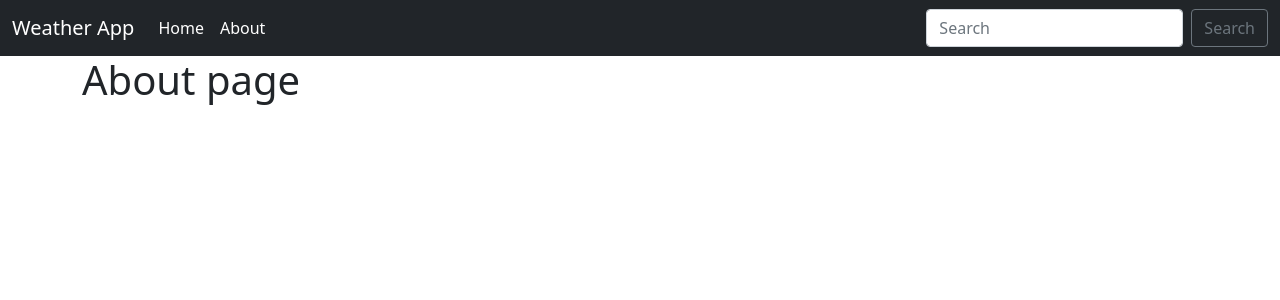
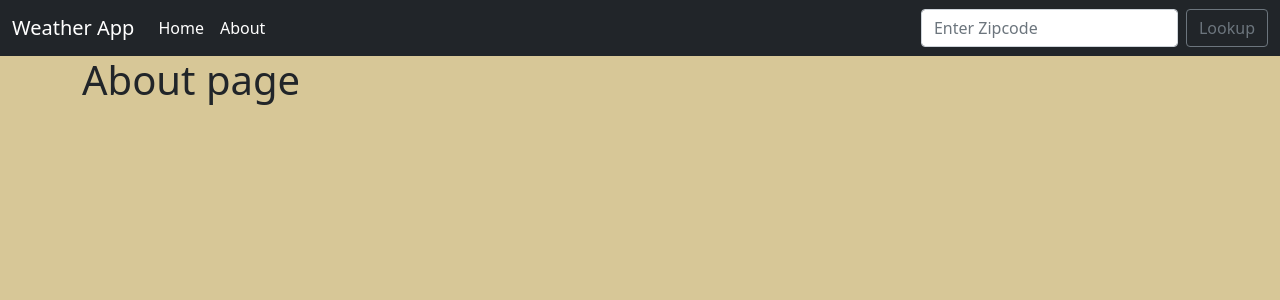
Before and after one commit to emiledurham/djweather, a Django app: page /about in a window 1280 px wide. Shown: the top 300 px of the page. Run offline with Django 3.2, Linux system fonts and the light colour scheme.

Commit message:
bootstrapped etc

```diff
--- a/lookup/static/styles/main.css
+++ b/lookup/static/styles/main.css
@@ -1,26 +1,18 @@
 html, body {
-    background-color: teal;
+    background-color: #d7c797
 }
 
+.wbox {
+    margin: 50px;
+    padding: 50px;
+    border-radius: 15px;
 
-/* Add a black background color to the top navigation */
-.topnav {
-  background-color: gray;
-  overflow: hidden;
 }
 
-/* Style the links inside the navigation bar */
-.topnav a {
-  float: left;
-  color: #f2f2f2;
-  text-align: center;
-  padding: 14px 16px;
-  text-decoration: none;
-  font-size: 17px;
-}
-
-/* Change the color of links on hover */
-.topnav a:hover {
-  background-color: #ddd;
-  color: black;
-}
+.good {background-color: #368d33;}
+.moderate {background-color: #FFFF00;}
+.usg {background-color: #FF9900;}
+.unhealthy {background-color: #FF0000 ;}
+.veryunhealthy {background-color: #990066;}
+.hazardous {background-color: #660000;}
+.error {background-color: #d29958;}
--- a/lookup/templates/base.html
+++ b/lookup/templates/base.html
@@ -7,7 +7,7 @@
 
     <!-- Bootstrap CSS -->
     <link href="https://cdn.jsdelivr.net/npm/bootstrap@5.0.0-beta2/dist/css/bootstrap.min.css" rel="stylesheet" integrity="sha384-BmbxuPwQa2lc/FVzBcNJ7UAyJxM6wuqIj61tLrc4wSX0szH/Ev+nYRRuWlolflfl" crossorigin="anonymous">
-
+    <link href="../static/styles/main.css" rel="stylesheet">
     <title>Weather app!</title>
   </head>
   <body>
@@ -26,14 +26,14 @@
               <a class="nav-link active" href="{% url 'about' %}">About</a>
             </li>
           </ul>
-      <form class="d-flex">
-        <input class="form-control me-2" type="search" placeholder="Search" aria-label="Search">
-        <button class="btn btn-outline-secondary" type="submit">Search</button>
+          <form action="{% url 'home' %}"class="d-flex" method="POST">
+            {% csrf_token %}
+            <input class="form-control me-2" type="search" placeholder="Enter Zipcode" aria-label="Search" name="zipcode">
+            <button class="btn btn-outline-secondary" type="submit">Lookup</button>
           </form>
         </div>
       </div>
     </nav>
-
   <div class="container">
       {% block content %}{% endblock %}
   </div>
--- a/lookup/views.py
+++ b/lookup/views.py
@@ -1,10 +1,88 @@
 from django.shortcuts import render
+import datetime
+import os
 
 # Create your views here.
 
+api_key = os.environ['DJWEATHER_API_KEY']
 
 def home(request):
-    return render(request, 'home.html', {})
+    import json
+    import requests
+
+    if request.method == "POST":
+        zipcode = request.POST['zipcode']
+        api_request = requests.get(
+                f'https://www.airnowapi.org/aq/forecast/zipCode/?format=application/json&zipCode={zipcode}&date=2021-03-16&distance=25&API_KEY={api_key}')
+
+        try:
+            api = json.loads(api_request.content)
+        except Exception as e:
+            api = "Error..."
+
+        if api[0]['AQI'] == -1:
+            category_description = "There was an error getting this data. Try a different Zipcode?"
+            category_color = "error"
+        elif api[0]['Category']['Name'] == "Good":
+            category_description = "(0-50) Enjoy your outdoor activities."
+            category_color = "good"
+        elif api[0]['Category']['Name'] == "Moderate":
+            category_description = '(51-100) If you are unusually sensitive to particle pollution, consider reducing your activity level or shorten the amount of time you are active outdoors.'
+            category_color = "moderate"
+        elif api[0]['Category']['Name'] == "Unhealthy for Sensitive Groups":
+            category_description = "(101-150) Unhealthy for sensitive groups"
+            category_color = "usg"
+        elif api[0]['Category']['Name'] == "Unhealthy":
+            category_description = "(151-200) Everyone may begin to experience health problems."
+            category_color = "unhealthy"
+        elif api[0]['Category']['Name'] == "Very Unhealthy":
+            category_description = "(201-300) Stay inside."
+            category_color = "veryunhealthy"
+        elif api[0]['Category']['Name'] == "Hazardous":
+            category_description = "(301-500) Emergency conditions."
+            category_color = "hazardous"
+
+        return render(request, 'home.html', {
+            'api': api,
+            'category_description': category_description,
+            'category_color': category_color})
+    else:
+        api_request = requests.get(
+            f'https://www.airnowapi.org/aq/forecast/zipCode/?format=application/json&zipCode=63122&date=2021-03-16&distance=25&API_KEY={api_key}')
+
+        try:
+            api = json.loads(api_request.content)
+        except Exception as e:
+            api = "Error..."
+
+        # if api[0]['AQI'] == -1:
+        #     category_description = "There was an error getting this data. Try a different Zipcode?"
+        #     category_color = "error"
+        # elif api[0]['Category']['Name'] == "Good":
+        #     category_description = "(0-50) Enjoy your outdoor activities."
+        #     category_color = "good"
+        # elif api[0]['Category']['Name'] == "Moderate":
+        #     category_description = '(51-100) If you are unusually sensitive to particle pollution, consider reducing your activity level or shorten the amount of time you are active outdoors.'
+        #     category_color = "moderate"
+        # elif api[0]['Category']['Name'] == "Unhealthy for Sensitive Groups":
+        #     category_description = "(101-150) Unhealthy for sensitive groups"
+        #     category_color = "usg"
+        # elif api[0]['Category']['Name'] == "Unhealthy":
+        #     category_description = "(151-200) Everyone may begin to experience health problems."
+        #     category_color = "unhealthy"
+        # elif api[0]['Category']['Name'] == "Very Unhealthy":
+        #     category_description = "(201-300) Stay inside."
+        #     category_color = "veryunhealthy"
+        # elif api[0]['Category']['Name'] == "Hazardous":
+        #     category_description = "(301-500) Emergency conditions."
+        #     category_color = "hazardous"
+
+        return render(request, 'home.html', {
+            'api': api})
+
+
+
+
 
 
 def about(request):
```
Also changed, not shown: lookup/templates/home.html (+19 -1 lines). Lines whose indentation alone changed are shown as unchanged.
